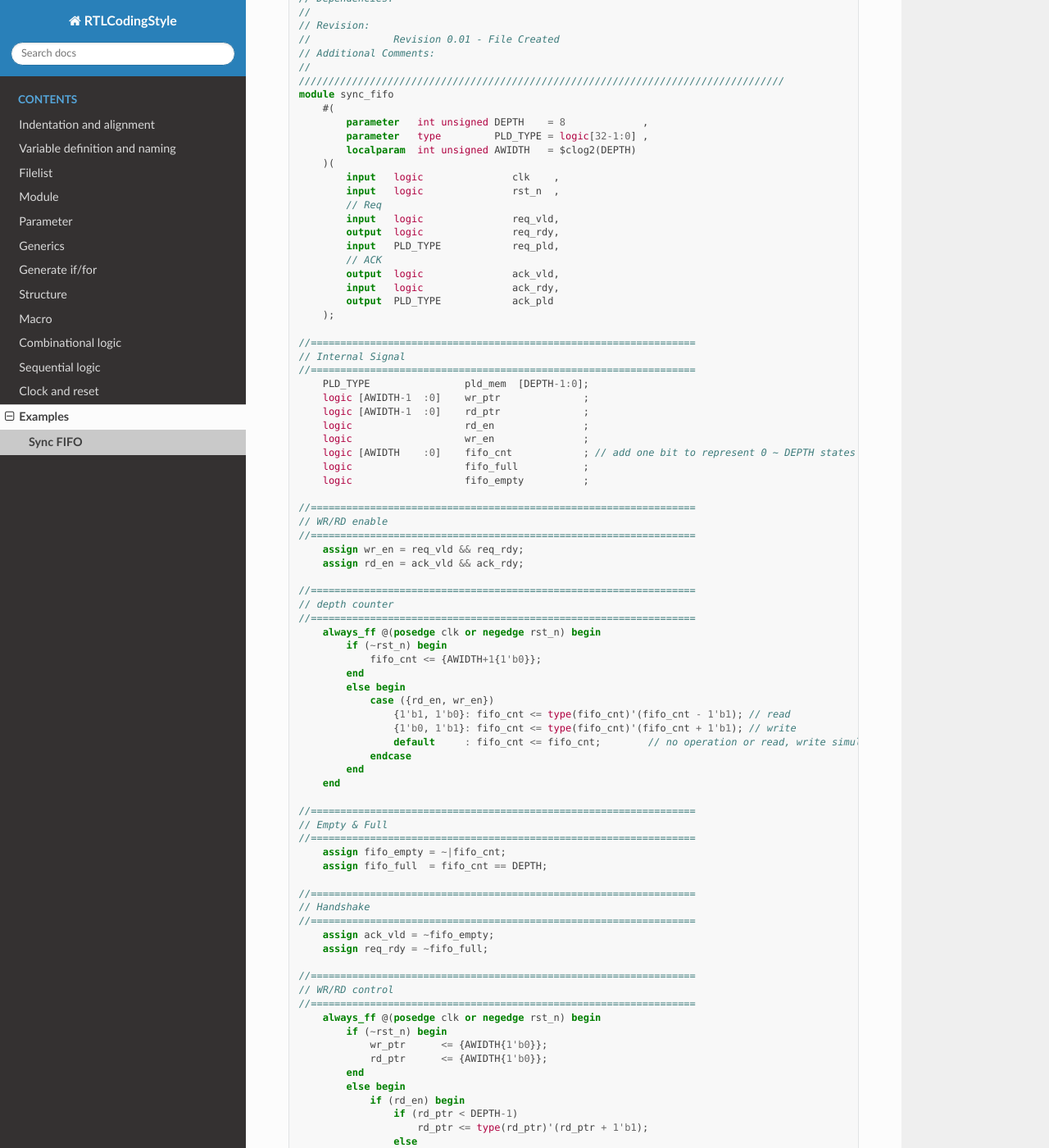
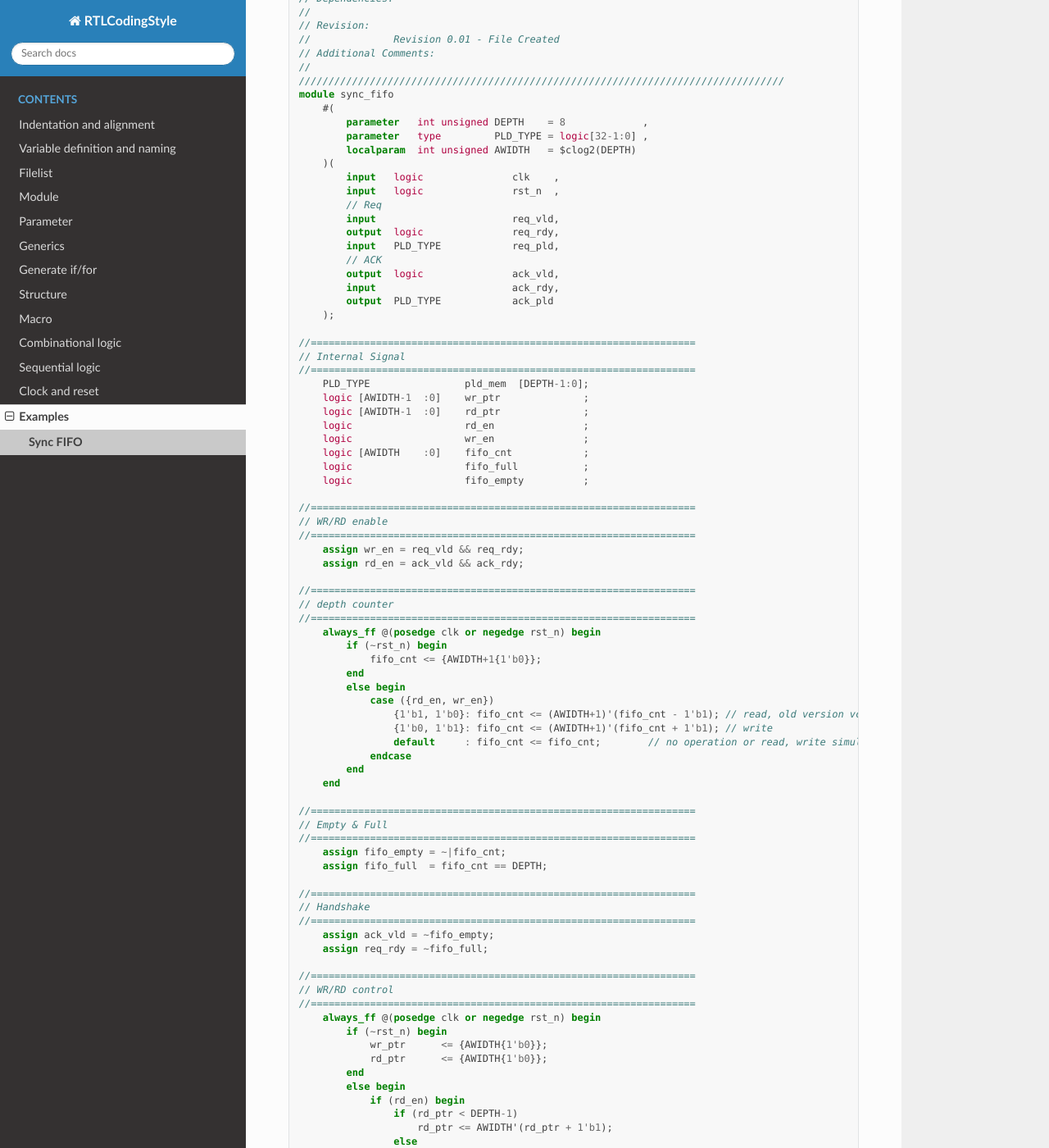
Before and after one commit to luosidingxiaoz/RTLCodingStyle, a Sphinx documentation site: the page built from source/example1_sync_fifo.rst, in a window 1280 px wide and 1400 px high, scrolled down 543 px. Shown: the whole window at 82% size. Built offline with Sphinx 7.4.7 and the Read the Docs theme 2.0.0, drawn with Linux system fonts in a browser that asks for light colours; some of the changed text lies outside the part shown.

Commit message:
Update example1_sync_fifo.rst
1. pass vcs2016 compile without lint error
2. simulated on vivado 2022

```diff
--- a/source/example1_sync_fifo.rst
+++ b/source/example1_sync_fifo.rst
@@ -41,12 +41,12 @@ below is an implementation for sync fifo which:
             input   logic               clk    ,
             input   logic               rst_n  ,
             // Req
-            input   logic               req_vld,
+            input                       req_vld,
             output  logic               req_rdy,
             input   PLD_TYPE            req_pld,
             // ACK
             output  logic               ack_vld,
-            input   logic               ack_rdy,
+            input                       ack_rdy,
             output  PLD_TYPE            ack_pld
         );
 
@@ -58,7 +58,7 @@ below is an implementation for sync fifo which:
         logic [AWIDTH-1  :0]    rd_ptr              ;
         logic                   rd_en               ;
         logic                   wr_en               ;
-        logic [AWIDTH    :0]    fifo_cnt            ; // add one bit to represent 0 ~ DEPTH states
+        logic [AWIDTH    :0]    fifo_cnt            ;
         logic                   fifo_full           ;
         logic                   fifo_empty          ;
 
@@ -77,8 +77,8 @@ below is an implementation for sync fifo which:
             end
             else begin
                 case ({rd_en, wr_en})
-                    {1'b1, 1'b0}: fifo_cnt <= type(fifo_cnt)'(fifo_cnt - 1'b1); // read
-                    {1'b0, 1'b1}: fifo_cnt <= type(fifo_cnt)'(fifo_cnt + 1'b1); // write
+                    {1'b1, 1'b0}: fifo_cnt <= (AWIDTH+1)'(fifo_cnt - 1'b1); // read, old version vcs/xrun does not support type(fifo_cnt)'
+                    {1'b0, 1'b1}: fifo_cnt <= (AWIDTH+1)'(fifo_cnt + 1'b1); // write
                     default     : fifo_cnt <= fifo_cnt;        // no operation or read, write simultaneously
                 endcase
             end
@@ -107,13 +107,13 @@ below is an implementation for sync fifo which:
             else begin
                 if (rd_en) begin
                     if (rd_ptr < DEPTH-1)
-                        rd_ptr <= type(rd_ptr)'(rd_ptr + 1'b1);
+                        rd_ptr <= AWIDTH'(rd_ptr + 1'b1);
                     else
                         rd_ptr <= {AWIDTH{1'b0}};
                 end
                 if (wr_en) begin
                     if (wr_ptr < DEPTH-1)
-                        wr_ptr <= type(wr_ptr)'(wr_ptr + 1'b1);
+                        wr_ptr <= AWIDTH'(wr_ptr + 1'b1);
                     else
                         wr_ptr <= {AWIDTH{1'b0}};
                 end
```
